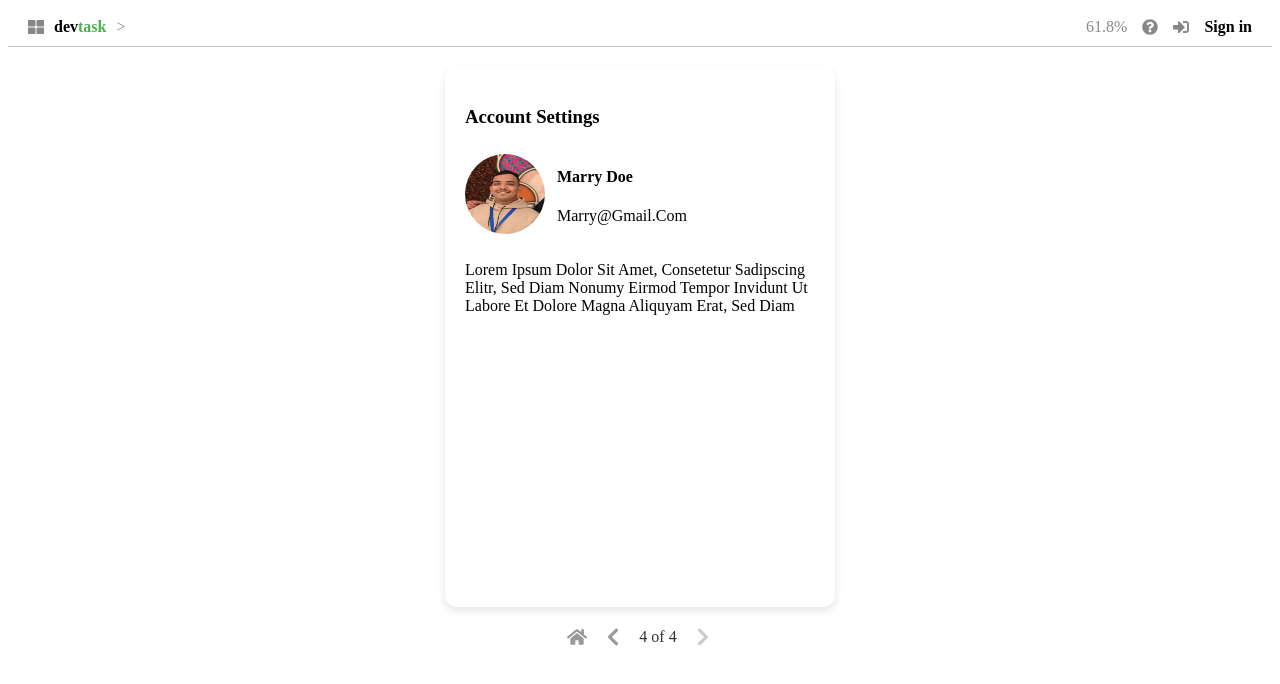
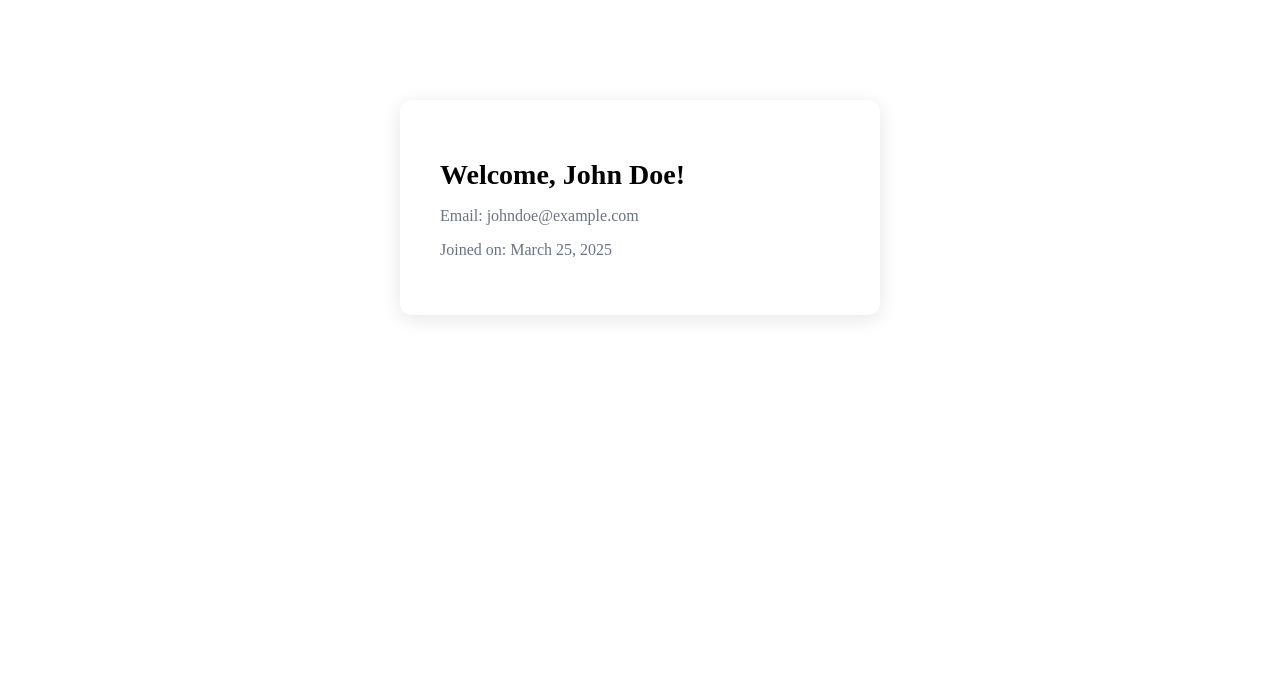
Before and after one commit to dev-tusha-soni/Landing-Page-UI, a React (Create React App) app: page /profile in a window 1280 px wide. Shown: the top 684 px of the page. Built offline with nearby package versions, Linux system fonts and the light colour scheme.

Commit message:
second commit

```diff
--- a/src/App.js
+++ b/src/App.js
@@ -4,7 +4,7 @@ import LandingPage from './pages/LandingPage';
 import LoginPage from './pages/LoginPage';
 import SignUpPage from './pages/SignUpPage';
 import ProfilePage from './pages/ProfilePage';
-import PaginationNavigation from './components/PaginationNavigation';
+
 
 
 function App() {
@@ -16,7 +16,6 @@ function App() {
         <Route path="/signup" element={<SignUpPage />} />
         <Route path="/profile" element={<ProfilePage />} />
       </Routes>
-      <PaginationNavigation />
     </Router>
   );
 }
--- a/src/components/Header.js
+++ /dev/null
@@ -1,77 +0,0 @@
-// Header.js
-import React from 'react';
-import { Link } from 'react-router-dom';
-import { FaThLarge, FaQuestionCircle, FaSignInAlt } from 'react-icons/fa';
-
-const Header = ({ title }) => {
-  return (
-    <div style={styles.headerContainer}>
-      {/* Left Section */}
-      <div style={styles.leftSection}>
-        <FaThLarge style={styles.icon} />
-        <Link to="/" style={styles.link}>dev<span style={styles.task}>task</span></Link>
-        <span style={styles.separator}>{'>'}</span>
-        <span style={styles.title}>{title}</span>
-      </div>
-
-      {/* Right Section */}
-      <div style={styles.rightSection}>
-        <span style={styles.zoom}>61.8%</span>
-        <FaQuestionCircle style={styles.icon} />
-        <FaSignInAlt style={styles.icon} />
-        <span style={styles.signIn}>Sign in</span>
-      </div>
-    </div>
-  );
-};
-
-const styles = {
-  headerContainer: {
-    display: 'flex',
-    justifyContent: 'space-between',
-    alignItems: 'center',
-    padding: '10px 20px',
-    borderBottom: '1px solid #ccc',
-    backgroundColor: '#fff',
-  },
-  leftSection: {
-    display: 'flex',
-    alignItems: 'center',
-    gap: '10px',
-  },
-  rightSection: {
-    display: 'flex',
-    alignItems: 'center',
-    gap: '15px',
-  },
-  icon: {
-    color: '#888',
-    fontSize: '16px',
-    cursor: 'pointer',
-  },
-  link: {
-    textDecoration: 'none',
-    fontSize: '16px',
-    color: '#000',
-    fontWeight: 'bold',
-  },
-  task: {
-    color: '#4CAF50',
-  },
-  separator: {
-    color: '#888',
-  },
-  title: {
-    fontWeight: 'bold',
-    fontSize: '16px',
-  },
-  zoom: {
-    color: '#888',
-  },
-  signIn: {
-    color: '#000',
-    fontWeight: 'bold',
-  },
-};
-
-export default Header;
--- a/src/components/PaginationNavigation.js
+++ /dev/null
@@ -1,59 +0,0 @@
-import React from 'react';
-import { useNavigate, useLocation } from 'react-router-dom';
-import { FaHome, FaChevronLeft, FaChevronRight } from 'react-icons/fa';
-
-const PaginationNavigation = () => {
-  const navigate = useNavigate();
-  const location = useLocation();
-  const pages = ['/', '/login', '/signup', '/profile'];
-  const currentPageIndex = pages.indexOf(location.pathname);
-
-  const goToPage = (index) => {
-    if (index >= 0 && index < pages.length) {
-      navigate(pages[index]);
-    }
-  };
-
-  return (
-    <div style={styles.container}>
-      {/* Home Icon */}
-      <FaHome style={styles.icon} onClick={() => navigate('/')} />
-
-      {/* Left Arrow */}
-      <FaChevronLeft
-        style={{ ...styles.icon, opacity: currentPageIndex === 0 ? 0.5 : 1 }}
-        onClick={() => goToPage(currentPageIndex - 1)}
-      />
-
-      {/* Page Indicator */}
-      <span style={styles.text}>{currentPageIndex + 1} of {pages.length}</span>
-
-      {/* Right Arrow */}
-      <FaChevronRight
-        style={{ ...styles.icon, opacity: currentPageIndex === pages.length - 1 ? 0.5 : 1 }}
-        onClick={() => goToPage(currentPageIndex + 1)}
-      />
-    </div>
-  );
-};
-
-const styles = {
-  container: {
-    display: 'flex',
-    alignItems: 'center',
-    justifyContent: 'center',
-    gap: '16px',
-    marginTop: '20px'
-  },
-  icon: {
-    fontSize: '20px',
-    cursor: 'pointer',
-    color: '#999'
-  },
-  text: {
-    fontSize: '16px',
-    color: '#333'
-  }
-};
-
-export default PaginationNavigation;
--- a/src/pages/LandingPage.js
+++ b/src/pages/LandingPage.js
@@ -1,19 +1,14 @@
 import React from 'react';
-import Header from '../components/Header';
 import { Link } from 'react-router-dom';
 
 const LandingPage = () => {
   return (
-    <div>
-      {/* Header Component with Title */}
-      <Header title="Landing Screen" />
-      <div style={styles.container}>
-        <div style={styles.card}>
-          <h1 style={styles.title}>Welcome to PopX</h1>
-          <p style={styles.text}>Lorem ipsum dolor sit amet.</p>
-          <Link to="/signup" style={styles.primaryButton}>Create Account</Link>
-          <Link to="/login" style={styles.secondaryButton}>Already Registered? Login</Link>
-        </div>
+    <div style={styles.container}>
+      <div style={styles.card}>
+        <h1 style={styles.title}>Welcome to PopX</h1>
+        <p style={styles.text}>Experience the best platform for your needs.</p>
+        <Link to="/signup" style={styles.primaryButton}>Create Account</Link>
+        <Link to="/login" style={styles.secondaryButton}>Already Registered? Login</Link>
       </div>
     </div>
   );
--- a/src/pages/LoginPage.js
+++ b/src/pages/LoginPage.js
@@ -1,30 +1,49 @@
-import React from 'react';
+import React, { useState } from 'react';
 import { useNavigate } from 'react-router-dom';
-import Header from '../components/Header';
 
 const LoginPage = () => {
   const navigate = useNavigate();
+  const [email, setEmail] = useState('');
+  const [password, setPassword] = useState('');
+  const [error, setError] = useState('');
 
   const handleLogin = () => {
+    setError('');
+    if (!email || !password) {
+      setError('Both fields are required.');
+      return;
+    }
+    if (!/^[^\s@]+@[^\s@]+\.[^\s@]+$/.test(email)) {
+      setError('Invalid email format.');
+      return;
+    }
     navigate('/profile');
   };
 
   return (
-    <>
-      <Header title="Login Screen" />
     <div style={styles.container}>
       <h1 style={styles.title}>Sign in to your PopX account</h1>
-        <p style={styles.text}>Lorem ipsum dolor sit amet, consectetur adipiscing elit.</p>
-
+      {error && <p style={styles.error}>{error}</p>}
       <label style={styles.label}>Email Address</label>
-        <input style={styles.input} type="email" placeholder="Enter email address" />
+      <input
+        style={styles.input}
+        type="email"
+        placeholder="Enter email address"
+        value={email}
+        onChange={(e) => setEmail(e.target.value)}
+      />
 
       <label style={styles.label}>Password</label>
-        <input style={styles.input} type="password" placeholder="Enter password" />
+      <input
+        style={styles.input}
+        type="password"
+        placeholder="Enter password"
+        value={password}
+        onChange={(e) => setPassword(e.target.value)}
+      />
 
       <button style={styles.button} onClick={handleLogin}>Login</button>
     </div>
-    </>
   );
 };
 
@@ -41,10 +60,6 @@ const styles = {
     fontSize: '28px',
     fontWeight: 'bold',
     marginBottom: '8px'
-  },
-  text: {
-    color: '#777',
-    marginBottom: '20px'
   },
   label: {
     color: '#6D28D9',
@@ -67,6 +82,10 @@ const styles = {
     border: 'none',
     cursor: 'pointer',
     fontWeight: 'bold'
+  },
+  error: {
+    color: 'red',
+    marginBottom: '16px'
   }
 };
 
--- a/src/pages/ProfilePage.js
+++ b/src/pages/ProfilePage.js
@@ -1,51 +1,38 @@
 import React from 'react';
-import Card from '../components/Card';
-import { FaCamera } from 'react-icons/fa';
-import Header from '../components/Header';
-
-// Import Images
-import profileImage from '../images/profile.jpg';
 
 const ProfilePage = () => {
+  const userData = {
+    name: 'John Doe',
+    email: 'johndoe@example.com',
+    joinedDate: 'March 25, 2025'
+  };
+
   return (
-    <>
-      <Header />
-      <Card>
-        <h3>Account Settings</h3>
-        <div style={styles.profileContainer}>
-          <img
-            src={profileImage}
-            alt="Profile"
-            style={styles.profileImage}
-          />
-
-          <div>
-            <h4>Marry Doe</h4>
-            <p>Marry@Gmail.Com</p>
-          </div>
-        </div>
-        <p>Lorem Ipsum Dolor Sit Amet, Consetetur Sadipscing Elitr, Sed Diam Nonumy Eirmod Tempor Invidunt Ut Labore Et Dolore Magna Aliquyam Erat, Sed Diam</p>
-      </Card>
-    </>
+    <div style={styles.container}>
+      <h1 style={styles.title}>Welcome, {userData.name}!</h1>
+      <p style={styles.text}>Email: {userData.email}</p>
+      <p style={styles.text}>Joined on: {userData.joinedDate}</p>
+    </div>
   );
 };
 
 const styles = {
-  profileContainer: {
-    display: 'flex',
-    alignItems: 'center',
-    gap: '12px',
-    marginBottom: '20px'
+  container: {
+    width: '400px',
+    margin: '100px auto',
+    backgroundColor: '#fff',
+    padding: '40px',
+    borderRadius: '12px',
+    boxShadow: '0 4px 20px rgba(0,0,0,0.1)'
   },
-  profileImage: {
-    width: '80px',
-    height: '80px',
-    borderRadius: '50%',
+  title: {
+    fontSize: '28px',
+    fontWeight: 'bold',
+    marginBottom: '16px'
   },
-  cameraIcon: {
-    color: '#6c63ff',
-    fontSize: '20px',
-    cursor: 'pointer'
+  text: {
+    fontSize: '16px',
+    color: '#6b7280'
   }
 };
 
--- a/src/pages/SignUpPage.js
+++ b/src/pages/SignUpPage.js
@@ -1,32 +1,68 @@
-import React from 'react';
+import React, { useState } from 'react';
 import { useNavigate } from 'react-router-dom';
-import Header from '../components/Header';
 
 const SignUpPage = () => {
   const navigate = useNavigate();
+  const [name, setName] = useState('');
+  const [email, setEmail] = useState('');
+  const [password, setPassword] = useState('');
+  const [error, setError] = useState('');
 
   const handleSignUp = () => {
+    setError('');
+    if (!name || !email || !password) {
+      setError('All fields are required.');
+      return;
+    }
+    if (name.length < 3) {
+      setError('Name must be at least 3 characters long.');
+      return;
+    }
+    if (!/^[^\s@]+@[^\s@]+\.[^\s@]+$/.test(email)) {
+      setError('Invalid email format.');
+      return;
+    }
+    if (password.length < 6) {
+      setError('Password must be at least 6 characters long.');
+      return;
+    }
     navigate('/profile');
   };
 
   return (
-    <>
-      <Header />
     <div style={styles.container}>
       <h1 style={styles.title}>Create your PopX Account</h1>
+      {error && <p style={styles.error}>{error}</p>}
 
       <label style={styles.label}>Full Name</label>
-        <input style={styles.input} type="text" placeholder="Enter your name" />
+      <input
+        style={styles.input}
+        type="text"
+        placeholder="Enter your name"
+        value={name}
+        onChange={(e) => setName(e.target.value)}
+      />
 
       <label style={styles.label}>Email Address</label>
-        <input style={styles.input} type="email" placeholder="Enter email address" />
+      <input
+        style={styles.input}
+        type="email"
+        placeholder="Enter email address"
+        value={email}
+        onChange={(e) => setEmail(e.target.value)}
+      />
 
       <label style={styles.label}>Password</label>
-        <input style={styles.input} type="password" placeholder="Create password" />
+      <input
+        style={styles.input}
+        type="password"
+        placeholder="Create password"
+        value={password}
+        onChange={(e) => setPassword(e.target.value)}
+      />
 
       <button style={styles.button} onClick={handleSignUp}>Sign Up</button>
     </div>
-    </>
   );
 };
 
@@ -42,14 +78,12 @@ const styles = {
   title: {
     fontSize: '28px',
     fontWeight: 'bold',
-    marginBottom: '16px'
+    marginBottom: '8px'
   },
   label: {
     color: '#6D28D9',
     fontSize: '14px',
-    fontWeight: 'bold',
-    marginBottom: '8px',
-    display: 'block'
+    fontWeight: 'bold'
   },
   input: {
     width: '100%',
@@ -67,6 +101,10 @@ const styles = {
     border: 'none',
     cursor: 'pointer',
     fontWeight: 'bold'
+  },
+  error: {
+    color: 'red',
+    marginBottom: '16px'
   }
 };
 
```
Lines whose indentation alone changed are shown as unchanged.
